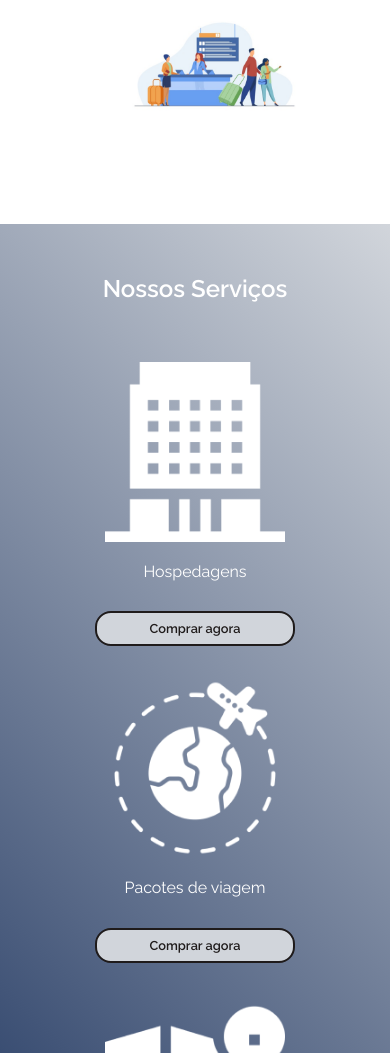
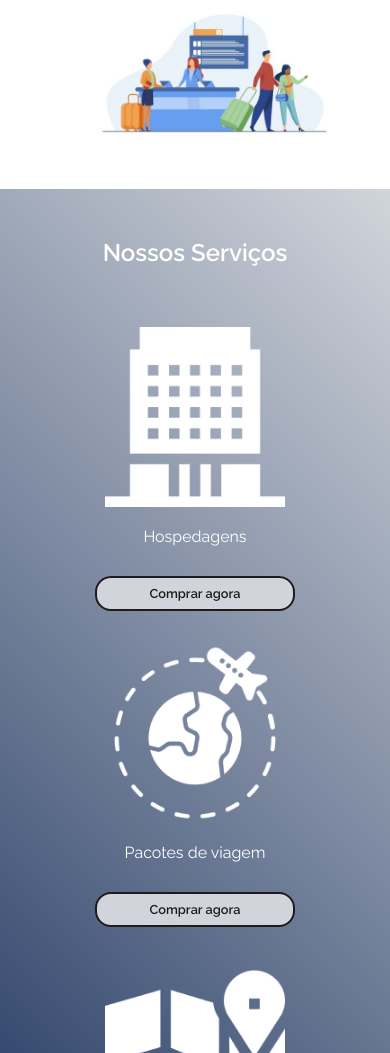
Before and after one commit to matheusvieira17/flex-turismo, a plain HTML site: page index.html in a window 390 px wide. Shown: the part 947-2000 px from the top of the page. Drawn offline with Linux system fonts and the light colour scheme.

Commit message:
Update mobile.css

```diff
--- a/css/responsivo/mobile.css
+++ b/css/responsivo/mobile.css
@@ -33,13 +33,12 @@
         width: 90%;
     }
 
-
-
     .presentation {
         display: flex;
         align-items: center;
         flex-direction: row-reverse;
         justify-content: center;
+        margin-top: 2rem;
     }
 
     .presentation img {
@@ -78,15 +77,11 @@
     }
 
     .presentation img {
-        width: 50%;
+        width: 70%;
     }
 
     .section-services {
-<<<<<<< HEAD
-        margin-top: 10%;
-=======
-        margin-top: 3rem;
->>>>>>> parent of def7d4b (Update mobile.css)
+        margin-top: 2rem;
     }
 
     .footer-container {
```
